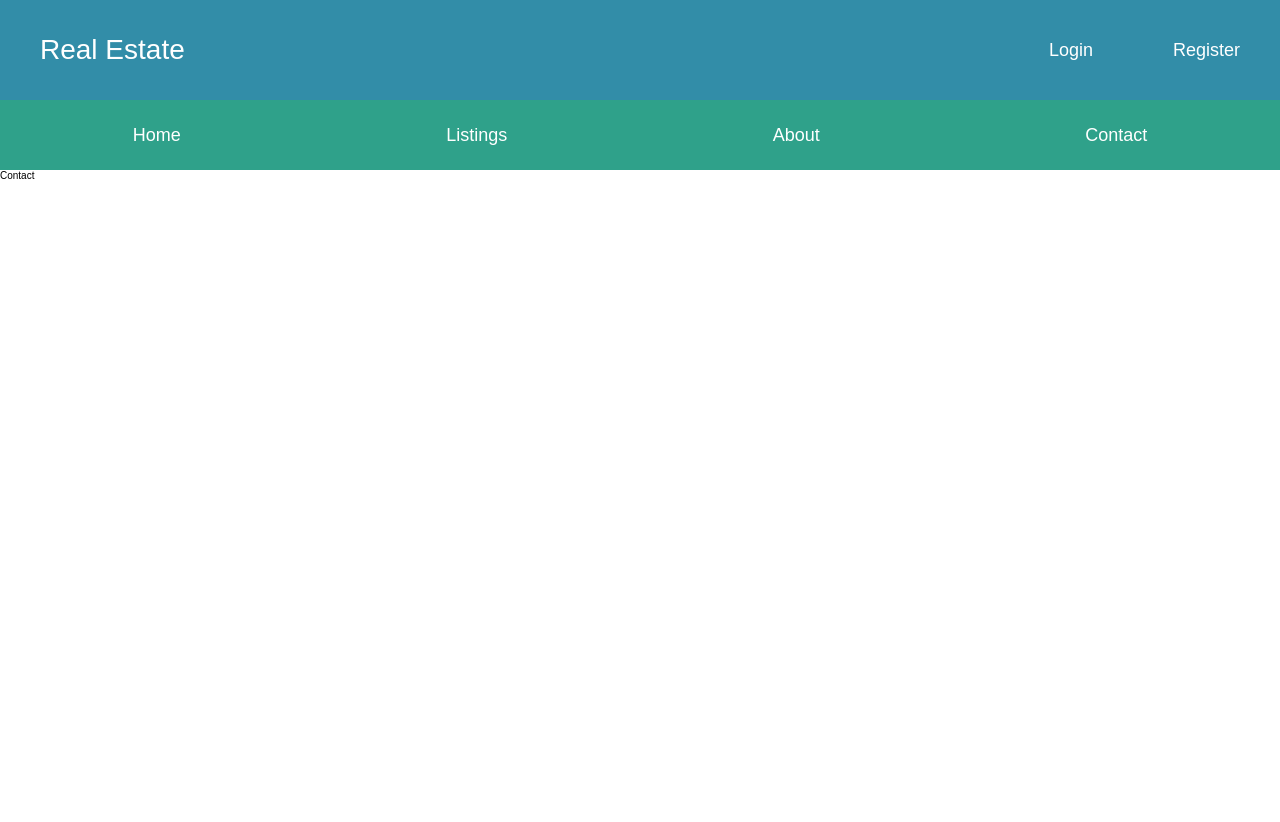
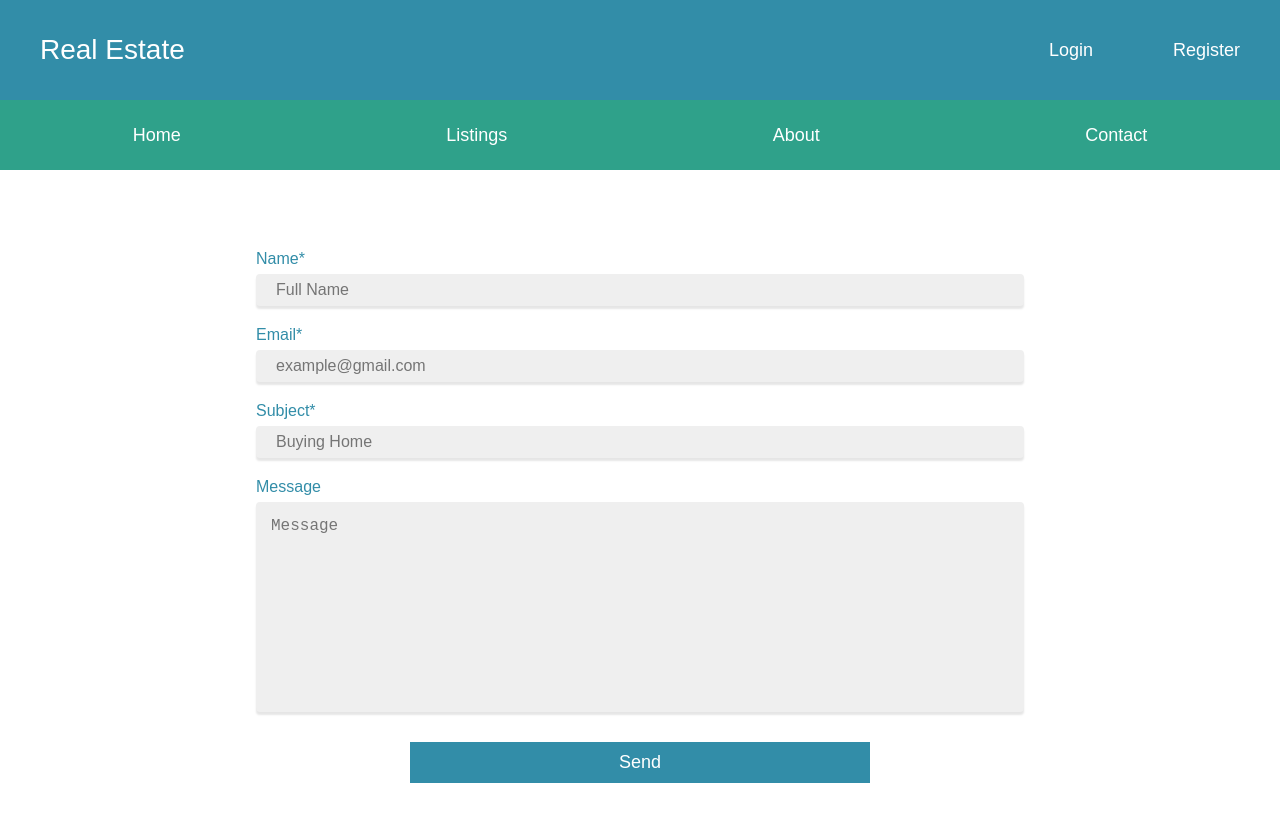
Before and after one commit to cseshahriar/real-estate, a React (Create React App) app in the folder frontend/: page /contact in a window 1280 px wide. Shown: the top 822 px of the page. Before the commit the page ends 800 px from the top, so only its background shows below. Built offline with nearby package versions, Linux system fonts and the light colour scheme.

Commit message:
about and contact

```diff
--- a/frontend/src/containers/About.js
+++ b/frontend/src/containers/About.js
@@ -1,9 +1,158 @@
-import React from 'react'
+import React, { useState, useEffect, Fragment } from "react";
+import { Helmet } from "react-helmet";
+import axios from "axios";
+import House from "../assets/images/house.jpg";
 
 const About = () => {
+  const [topSeller, setTopSeller] = useState([]);
+  const [realtors, setRealtors] = useState([]);
+
+  useEffect(() => {
+    const config = {
+      headers: {
+        "Content-Type": "application/json",
+      },
+    };
+
+    const getTopSeller = async () => {
+      try {
+        const res = await axios.get(
+          `${process.env.REACT_APP_API_URL}/api/realtors/topseller`,
+          config
+        );
+        setTopSeller(res.data);
+      } catch (err) {}
+    };
+
+    getTopSeller();
+  }, []);
+
+  useEffect(() => {
+    const config = {
+      headers: {
+        "Content-Type": "application/json",
+      },
+    };
+
+    const getRealtors = async () => {
+      try {
+        const res = await axios.get(
+          `${process.env.REACT_APP_API_URL}/api/realtors/`,
+          config
+        );
+        setRealtors(res.data);
+      } catch (err) {}
+    };
+
+    getRealtors();
+  }, []);
+
+  const getAllRealtors = () => {
+    let allRealtors = [];
+    let results = [];
+
+    realtors.map((realtor) => {
+      return allRealtors.push(
+        <Fragment key={realtor.id}>
+          <div className="about__display">
+            <img className="about__display__image" src={realtor.photo} alt="" />
+          </div>
+          <h3 className="about__realtor">{realtor.name}</h3>
+          <p className="about__contact">{realtor.phone}</p>
+          <p className="about__contact">{realtor.email}</p>
+          <p className="about__about">{realtor.description}</p>
+        </Fragment>
+      );
+    });
+
+    for (let i = 0; i < realtors.length; i += 3) {
+      results.push(
+        <div key={i} className="row">
+          <div className="col-1-of-3">{allRealtors[i]}</div>
+          <div className="col-1-of-3">
+            {allRealtors[i + 1] ? allRealtors[i + 1] : null}
+          </div>
+          <div className="col-1-of-3">
+            {allRealtors[i + 2] ? allRealtors[i + 2] : null}
+          </div>
+        </div>
+      );
+    }
+
+    return results;
+  };
+
+  const getTopSeller = () => {
+    let result = [];
+
+    topSeller.map((seller) => {
+      return result.push(
+        <Fragment key={seller.id}>
+          <div className="about__display">
+            <img className="about__display__image" src={seller.photo} alt="" />
+          </div>
+          <h3 className="about__topseller">Top Seller:</h3>
+          <p className="about__realtor">{seller.name}</p>
+          <p className="about__contact">{seller.phone}</p>
+          <p className="about__contact">{seller.email}</p>
+          <p className="about__about">{seller.description}</p>
+        </Fragment>
+      );
+    });
+
+    return result;
+  };
+
   return (
-    <div>About</div>
-  )
-}
+    <main className="about">
+      <Helmet>
+        <title>Realest Estate - About</title>
+        <meta name="description" content="About us" />
+      </Helmet>
+      <header className="about__header">
+        <h1 className="about__heading">About Realest Estate</h1>
+      </header>
+      <section className="about__info">
+        <div className="row">
+          <div className="col-3-of-4">
+            <h2 className="about__subheading">
+              We find the perfect home for you
+            </h2>
+            <p className="about__paragraph">
+              Lorem ipsum dolor sit amet, consectetur adipiscing elit. Sed vitae
+              sapien a diam eleifend faucibus. Suspendisse vitae sodales leo.
+              Proin hendrerit aliquam interdum. Maecenas tellus ante, ultrices
+              id justo id, venenatis hendrerit orci. Orci varius natoque
+              penatibus et magnis dis parturient montes, nascetur ridiculus mus.
+              Praesent aliquam condimentum ligula eget ullamcorper.
+            </p>
+            <div className="about__display">
+              <img className="about__display__image" src={House} alt="" />
+            </div>
+            <p className="about__paragraph">
+              Suspendisse gravida magna posuere purus laoreet, et elementum
+              velit placerat. Fusce at convallis erat. Curabitur placerat eros
+              eu interdum lacinia. Nulla facilisi. Duis pretium tristique porta.
+              Donec vehicula est a massa interdum vehicula. Lorem ipsum dolor
+              sit amet, consectetur adipiscing elit. Mauris malesuada lacus
+              mauris, eu ultrices neque egestas eu. Class aptent taciti sociosqu
+              ad litora torquent per conubia nostra, per inceptos himenaeos.
+              Morbi elementum enim vitae purus pulvinar tincidunt. Aenean id
+              viverra leo, non vehicula odio. Vestibulum volutpat a nulla at
+              mattis. Nam cursus semper sapien, eu consequat lacus iaculis vel.
+            </p>
+          </div>
+          <div className="col-1-of-4">{getTopSeller()}</div>
+        </div>
+      </section>
+      <section className="about__team">
+        <div className="row">
+          <h2 className="about__subheading">Meet out awesome team!</h2>
+        </div>
+        {getAllRealtors()}
+      </section>
+    </main>
+  );
+};
 
-export default About
+export default About;
--- a/frontend/src/containers/Contact.js
+++ b/frontend/src/containers/Contact.js
@@ -1,9 +1,131 @@
-import React from 'react'
+import React, { useState, useEffect } from "react";
+import { Helmet } from "react-helmet";
+import axios from "axios";
+import { connect } from "react-redux";
+import { setAlert } from "../actions/alert";
+import Loader from "react-loader-spinner";
+import PropTypes from "prop-types";
 
-const Contact = () => {
+const Contact = ({ setAlert }) => {
+  useEffect(() => {
+    window.scrollTo(0, 0);
+  }, []);
+
+  const [formData, setFormData] = useState({
+    name: "",
+    email: "",
+    subject: "",
+    message: "",
+  });
+
+  const { name, email, subject, message } = formData;
+
+  const [loading, setLoading] = useState(false);
+
+  const onChange = (e) =>
+    setFormData({ ...formData, [e.target.name]: e.target.value });
+
+  const onSubmit = (e) => {
+    e.preventDefault();
+
+    const config = {
+      headers: {
+        "Content-Type": "application/json",
+      },
+    };
+
+    setLoading(true);
+    axios
+      .post(
+        `${process.env.REACT_APP_API_URL}/api/contacts/`,
+        { name, email, subject, message },
+        config
+      )
+      .then((res) => {
+        setAlert("Message Sent", "success");
+        setLoading(false);
+        window.scrollTo(0, 0);
+      })
+      .catch((err) => {
+        setAlert("Error with Sending Message", "error");
+        setLoading(false);
+        window.scrollTo(0, 0);
+      });
+  };
+
   return (
-    <div>Contact</div>
-  )
-}
+    <div className="contact">
+      <Helmet>
+        <title>Realest Estate - Contact</title>
+        <meta name="description" content="Contact us" />
+      </Helmet>
+      <form className="contact__form" onSubmit={(e) => onSubmit(e)}>
+        <label className="contact__form__label" htmlFor="name">
+          Name*
+        </label>
+        <input
+          className="contact__form__input"
+          name="name"
+          type="text"
+          placeholder="Full Name"
+          onChange={(e) => onChange(e)}
+          value={name}
+          required
+        />
+        <label className="contact__form__label" htmlFor="email">
+          Email*
+        </label>
+        <input
+          className="contact__form__input"
+          name="email"
+          type="email"
+          placeholder="example@gmail.com"
+          onChange={(e) => onChange(e)}
+          value={email}
+          required
+        />
+        <label className="contact__form__label" htmlFor="subject">
+          Subject*
+        </label>
+        <input
+          className="contact__form__input"
+          name="subject"
+          type="text"
+          placeholder="Buying Home"
+          onChange={(e) => onChange(e)}
+          value={subject}
+          required
+        />
+        <label className="contact__form__label" htmlFor="message">
+          Message
+        </label>
+        <textarea
+          className="contact__form__textarea"
+          name="message"
+          cols="30"
+          rows="10"
+          placeholder="Message"
+          onChange={(e) => onChange(e)}
+          value={message}
+        />
+        {loading ? (
+          <div className="contact__form__loader">
+           <div className="spinner-border" role="status">
+              <span className="visually-hidden">Loading...</span>
+            </div>
+          </div>
+        ) : (
+          <button className="contact__form__button" htmltype="submit">
+            Send
+          </button>
+        )}
+      </form>
+    </div>
+  );
+};
 
-export default Contact
+Contact.propTypes = {
+  setAlert: PropTypes.func.isRequired,
+};
+
+export default connect(null, { setAlert })(Contact);
```
Also changed, not shown: frontend/src/assets/images/house.jpg (added).
